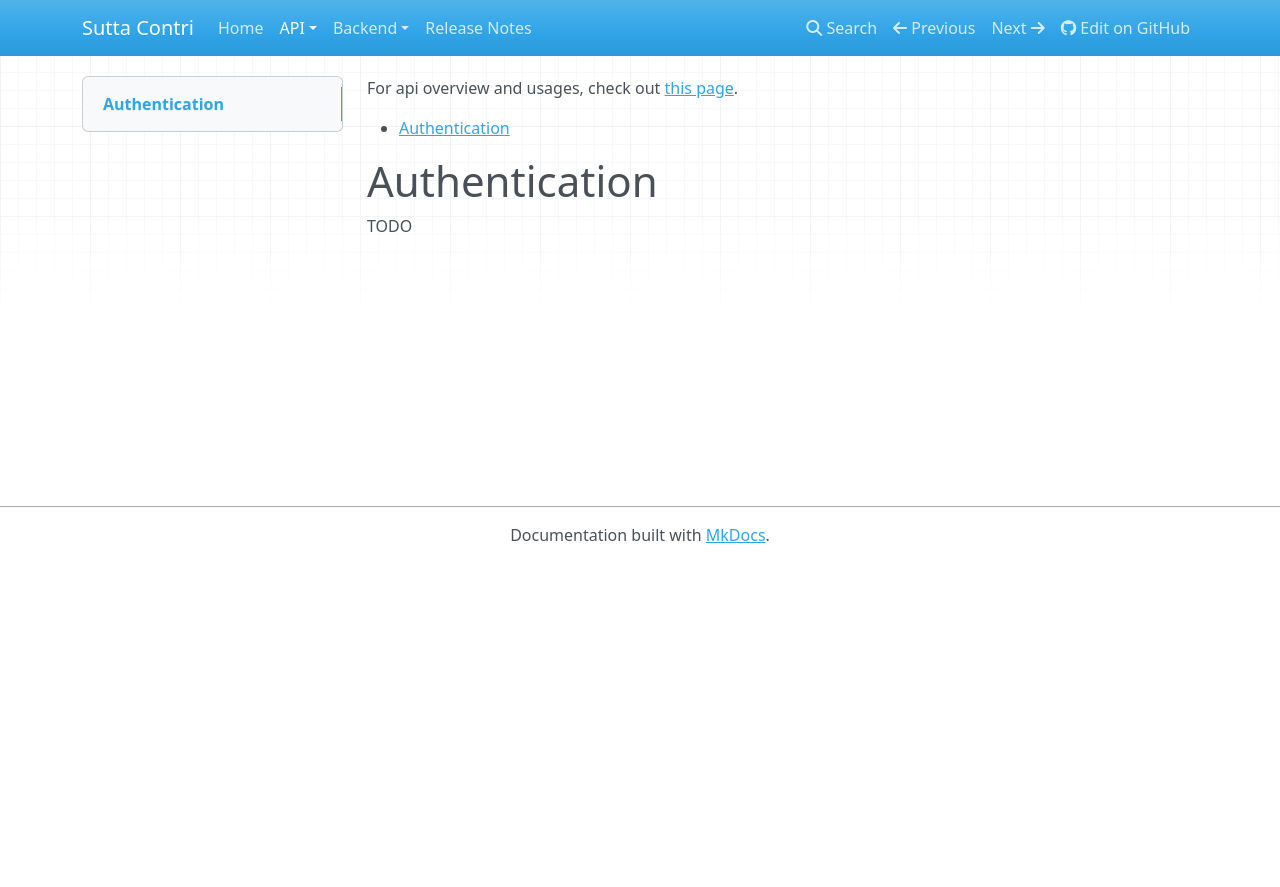
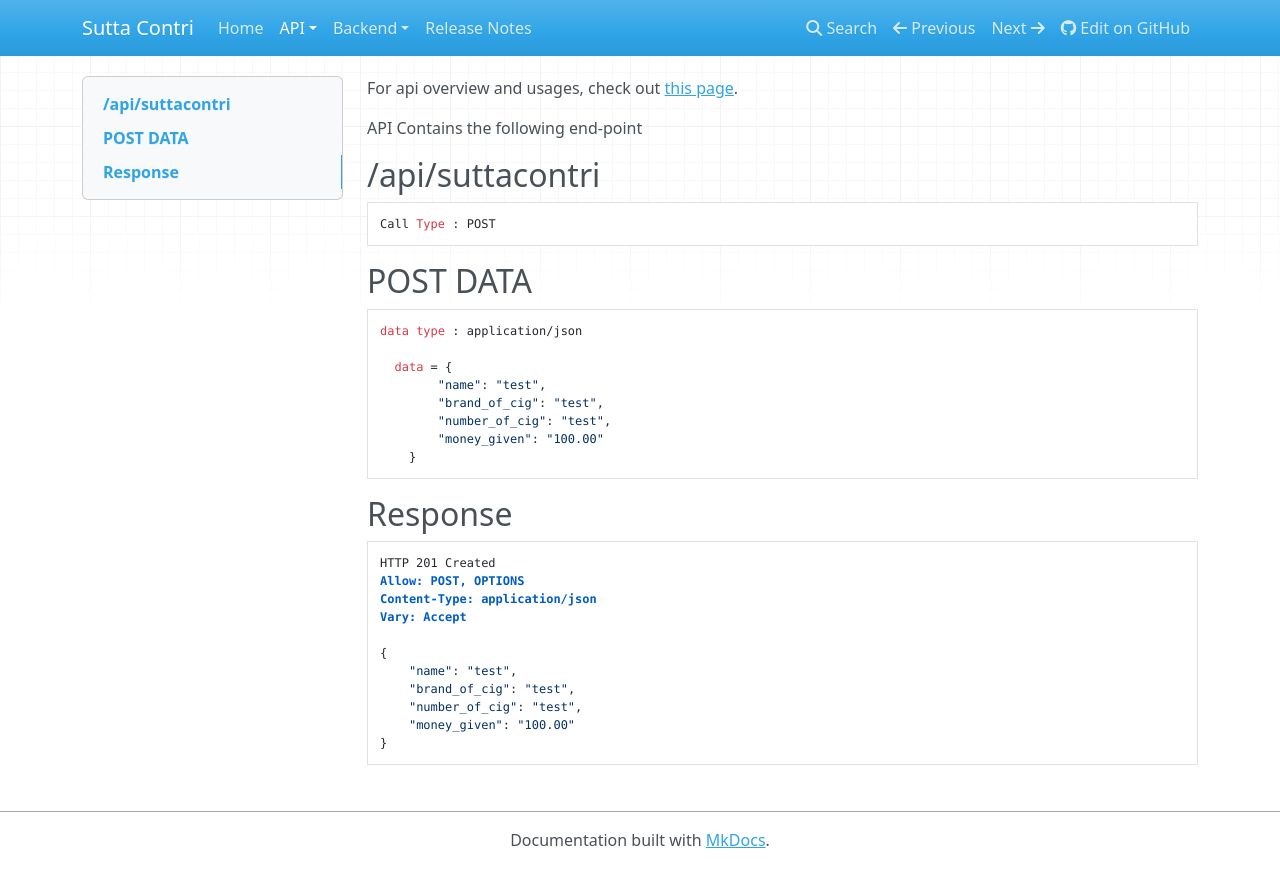
Before and after one commit to aniketmaithani/sutta-contri-web, an MkDocs documentation site: the page built from docs/api/endpoints.md, in a window 1280 px wide. Shown: the top 887 px of the page. Built offline with MkDocs 1.6.1, drawn with Linux system fonts in a browser that asks for light colours; nearby versions of some CDN libraries; old or Windows-style settings are respelled for this version of MkDocs.

Commit message:
docs(endpoints.md): updated documentation for `api` endpoint

````diff
--- a/docs/api/endpoints.md
+++ b/docs/api/endpoints.md
@@ -1,7 +1,39 @@
 For api overview and usages, check out [this page](overview.md).
 
-[TOC]
+API Contains the following end-point
 
-# Authentication
+## /api/suttacontri
 
-TODO
+
+```
+Call Type : POST
+```
+
+## POST DATA
+
+```
+data type : application/json
+
+  data = {
+        "name": "test",
+        "brand_of_cig": "test",
+        "number_of_cig": "test",
+        "money_given": "100.00"
+    }
+```
+
+## Response
+
+```
+HTTP 201 Created
+Allow: POST, OPTIONS
+Content-Type: application/json
+Vary: Accept
+
+{
+    "name": "test",
+    "brand_of_cig": "test",
+    "number_of_cig": "test",
+    "money_given": "100.00"
+}
+```
````
